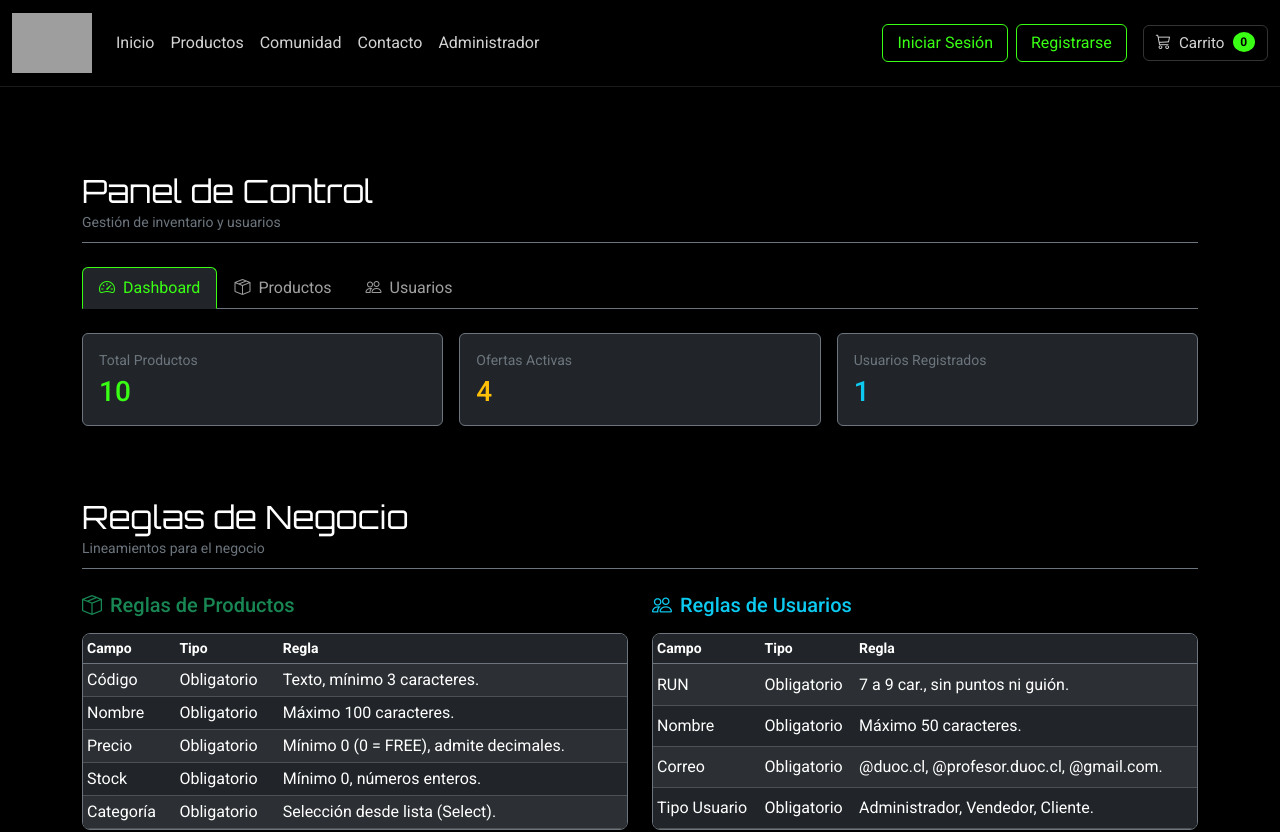
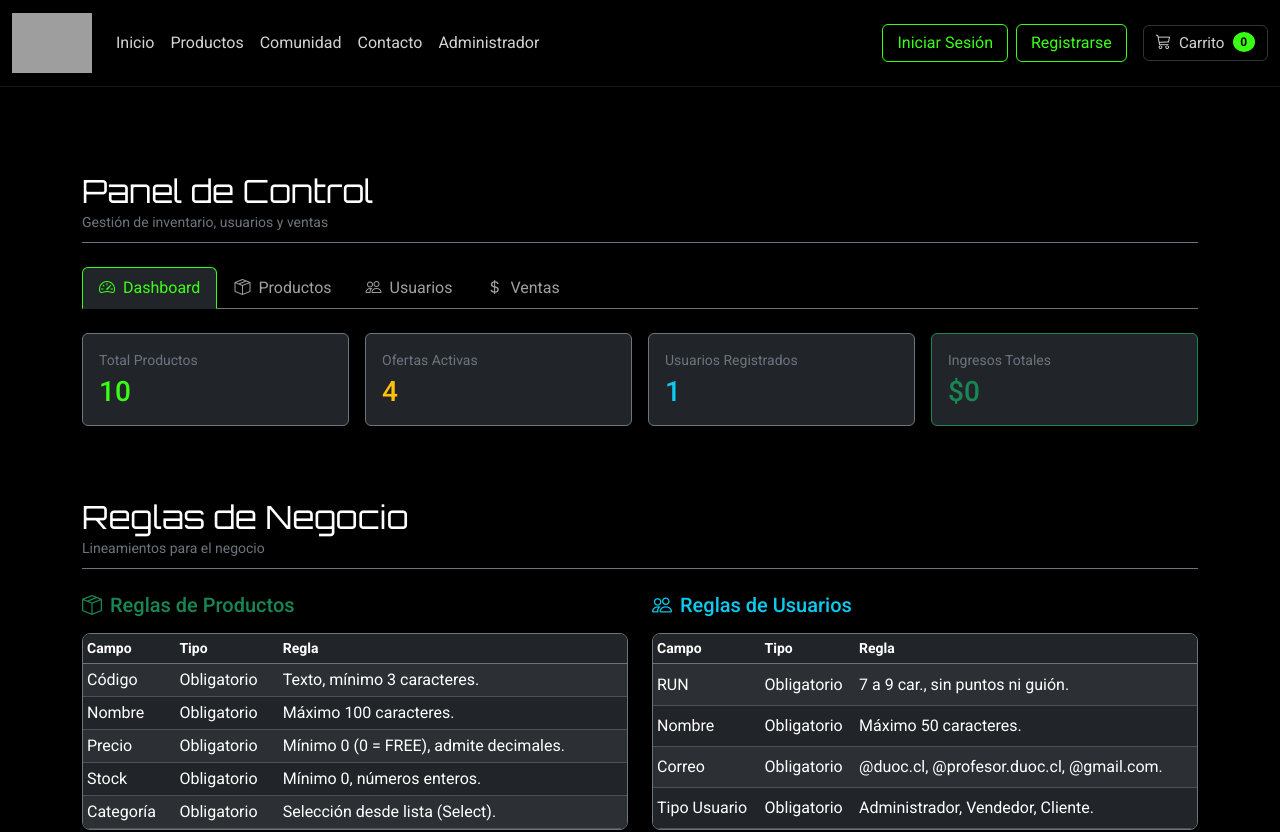
Before and after one commit to LucasRamirez04/LEVEL-UP-WEB-REACT, a React (Vite) app: page /administrador in a window 1280 px wide. Shown: the top 832 px of the page. Built offline with nearby package versions, Linux system fonts and the light colour scheme; grey boxes are pictures that could not be loaded.

Commit message:
implementacion registro ventas en el sistema

```diff
--- a/src/pages/Administrador/Administrador.jsx
+++ b/src/pages/Administrador/Administrador.jsx
@@ -40,13 +40,19 @@ export default function Administrador() {
   const [productos, setProductos] = useState([]);
   const [usuarios, setUsuarios] = useState([]);
 
+  // NUEVO: Estado para las ventas
+  const [ventas, setVentas] = useState([]);
+
   const [formProd, setFormProd] = useState(PRODUCTO_VACIO);
   const [indiceProdEdicion, setIndiceProdEdicion] = useState(-1);
 
   const [formUser, setFormUser] = useState(USUARIO_VACIO);
   const [indiceUserEdicion, setIndiceUserEdicion] = useState(-1);
 
-  // Carga inicial desde localStorage o valores por defecto de productos.js
+  // NUEVO: Calcular ingresos totales automáticamente
+  const ingresosTotales = ventas.reduce((acc, venta) => acc + venta.total, 0);
+
+  // Carga inicial desde localStorage o valores por defecto
   useEffect(() => {
     const productosGuardados = JSON.parse(localStorage.getItem("productos"));
     if (productosGuardados && productosGuardados.length > 0) {
@@ -62,6 +68,12 @@ export default function Administrador() {
     } else {
       setUsuarios(usuarioAdminInicial);
       localStorage.setItem("usuarios", JSON.stringify(usuarioAdminInicial));
+    }
+
+    // NUEVO: Cargar historial de ventas
+    const ventasGuardadas = JSON.parse(localStorage.getItem("ventas"));
+    if (ventasGuardadas && ventasGuardadas.length > 0) {
+      setVentas(ventasGuardadas);
     }
   }, []);
 
@@ -177,7 +189,7 @@ export default function Administrador() {
               <h2 className="text-white mb-0" style={{ fontFamily: "'Orbitron', sans-serif" }}>
                 Panel de Control
               </h2>
-              <small className="text-secondary">Gestión de inventario y usuarios</small>
+              <small className="text-secondary">Gestión de inventario, usuarios y ventas</small>
             </div>
           </div>
 
@@ -215,32 +227,52 @@ export default function Administrador() {
                 <i className="bi bi-people me-2"></i>Usuarios
               </button>
             </li>
+            {/* NUEVA PESTAÑA DE VENTAS */}
+            <li className="nav-item" role="presentation">
+              <button
+                className={`nav-link ${styles.pestanaGamer}`}
+                data-bs-toggle="tab"
+                data-bs-target="#tab-ventas"
+                type="button"
+                role="tab"
+              >
+                <i className="bi bi-currency-dollar me-2"></i>Ventas
+              </button>
+            </li>
           </ul>
 
           <div className="tab-content">
+
             {/* Dashboard / KPIs */}
             <div className="tab-pane fade show active" id="tab-resumen" role="tabpanel">
               <div className="row g-3">
-                <div className="col-12 col-md-4">
-                  <div className="card bg-dark text-white border-secondary p-3">
+                <div className="col-12 col-md-3">
+                  <div className="card bg-dark text-white border-secondary p-3 shadow">
                     <span className="text-secondary small">Total Productos</span>
                     <h3 className="mt-1 mb-0" style={{ color: "#39FF14" }}>
                       {productos.length}
                     </h3>
                   </div>
                 </div>
-                <div className="col-12 col-md-4">
-                  <div className="card bg-dark text-white border-secondary p-3">
+                <div className="col-12 col-md-3">
+                  <div className="card bg-dark text-white border-secondary p-3 shadow">
                     <span className="text-secondary small">Ofertas Activas</span>
                     <h3 className="text-warning mt-1 mb-0">
                       {productos.filter((p) => p.enOferta).length}
                     </h3>
                   </div>
                 </div>
-                <div className="col-12 col-md-4">
-                  <div className="card bg-dark text-white border-secondary p-3">
+                <div className="col-12 col-md-3">
+                  <div className="card bg-dark text-white border-secondary p-3 shadow">
                     <span className="text-secondary small">Usuarios Registrados</span>
                     <h3 className="text-info mt-1 mb-0">{usuarios.length}</h3>
+                  </div>
+                </div>
+                {/* NUEVA TARJETA KPI: Total Ventas */}
+                <div className="col-12 col-md-3">
+                  <div className="card bg-dark text-white border-success p-3 shadow">
+                    <span className="text-secondary small">Ingresos Totales</span>
+                    <h3 className="text-success mt-1 mb-0">{formatearPrecio(ingresosTotales)}</h3>
                   </div>
                 </div>
               </div>
@@ -250,7 +282,7 @@ export default function Administrador() {
             <div className="tab-pane fade" id="tab-productos" role="tabpanel">
               <div className="row g-4">
                 <div className="col-12 col-xl-4">
-                  <div className="card bg-dark text-white border-secondary p-3">
+                  <div className="card bg-dark text-white border-secondary p-3 shadow">
                     <h5 className="text-success mb-3">
                       <i
                         className={`bi ${
@@ -386,7 +418,7 @@ export default function Administrador() {
                 </div>
 
                 <div className="col-12 col-xl-8">
-                  <div className="table-responsive rounded-3 border border-secondary">
+                  <div className="table-responsive rounded-3 border border-secondary shadow">
                     <table className="table table-dark table-hover mb-0 align-middle">
                       <thead>
                         <tr className="text-secondary small">
@@ -443,7 +475,7 @@ export default function Administrador() {
             <div className="tab-pane fade" id="tab-usuarios" role="tabpanel">
               <div className="row g-4">
                 <div className="col-12 col-xl-4">
-                  <div className="card bg-dark text-white border-secondary p-3">
+                  <div className="card bg-dark text-white border-secondary p-3 shadow">
                     <h5 className="text-info mb-3">
                       <i
                         className={`bi ${
@@ -535,7 +567,7 @@ export default function Administrador() {
                 </div>
 
                 <div className="col-12 col-xl-8">
-                  <div className="table-responsive rounded-3 border border-secondary">
+                  <div className="table-responsive rounded-3 border border-secondary shadow">
                     <table className="table table-dark table-hover mb-0 align-middle">
                       <thead>
                         <tr className="text-secondary small">
@@ -583,6 +615,58 @@ export default function Administrador() {
                 </div>
               </div>
             </div>
+
+            {/* NUEVA PESTAÑA: VENTAS */}
+            <div className="tab-pane fade" id="tab-ventas" role="tabpanel">
+              <div className="card bg-dark border-secondary text-white p-4 shadow-lg">
+                <div className="d-flex justify-content-between align-items-center mb-4 pb-3 border-bottom border-secondary">
+                  <h4 className="text-info mb-0">Registro de Ventas</h4>
+                </div>
+
+                {ventas.length === 0 ? (
+                  <div className="text-center p-5 text-secondary border border-secondary rounded">
+                    <i className="bi bi-inbox fs-1 d-block mb-3"></i>
+                    <p>No hay ventas registradas aún.</p>
+                  </div>
+                ) : (
+                  <div className="table-responsive rounded-3 border border-secondary shadow">
+                    <table className="table table-dark table-hover mb-0 align-middle">
+                      <thead>
+                        <tr className="text-secondary small">
+                          <th>ID VENTA</th>
+                          <th>FECHA</th>
+                          <th>CLIENTE</th>
+                          <th>PRODUCTOS COMPRADOS</th>
+                          <th className="text-end">TOTAL</th>
+                        </tr>
+                      </thead>
+                      <tbody>
+                        {/* Usamos slice().reverse() para que la venta más nueva quede arriba */}
+                        {ventas.slice().reverse().map((venta) => (
+                          <tr key={venta.id}>
+                            <td className="text-secondary small fw-bold">{venta.id}</td>
+                            <td>{venta.fecha}</td>
+                            <td>{venta.cliente}</td>
+                            <td>
+                              <ul className="mb-0 list-unstyled small text-info">
+                                {/* Validamos venta.productos por si acaso */}
+                                {venta.productos && venta.productos.map((prod, index) => (
+                                  <li key={index}>• {prod.nombre}</li>
+                                ))}
+                              </ul>
+                            </td>
+                            <td className="text-success fw-bold fs-6 text-end">
+                              {formatearPrecio(venta.total)}
+                            </td>
+                          </tr>
+                        ))}
+                      </tbody>
+                    </table>
+                  </div>
+                )}
+              </div>
+            </div>
+
           </div>
         </section>
 
```
Also changed, not shown: src/pages/Pago/Pago.jsx (+27 -36 lines).
